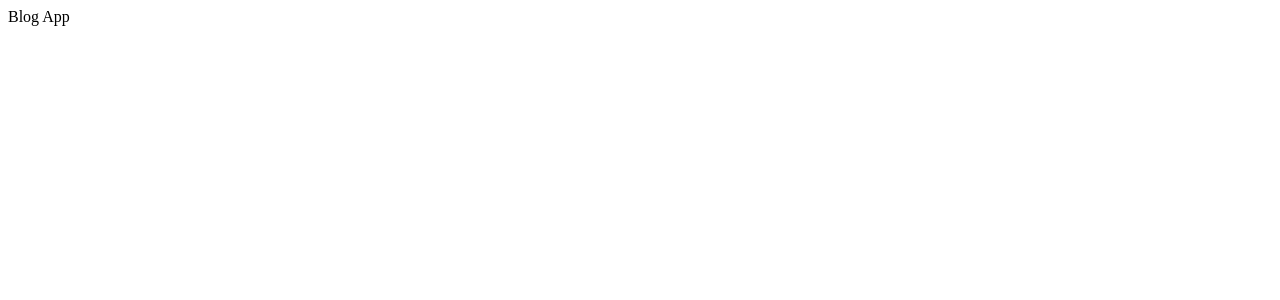
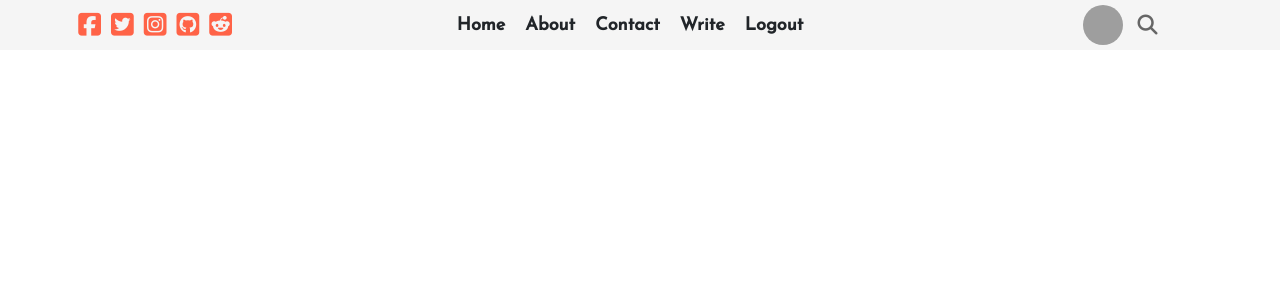
Before and after one commit to chanqoDev/handydandydevblog, a React (Create React App) app: page / in a window 1280 px wide. Shown: the top 300 px of the page. Built offline with nearby package versions, Linux system fonts and the light colour scheme; grey boxes are pictures that could not be loaded.

Commit message:
create Navbar and Social media icons, searchbar and Nav Menu

```diff
--- a/public/index.html
+++ b/public/index.html
@@ -9,8 +9,20 @@
       content=
       "Web site created using create-react-app"
     />
+
+  <!-- Bootstrap CSS -->
+  <link href="https://cdn.jsdelivr.net/npm/bootstrap@5.0.0/dist/css/bootstrap.min.css" rel="stylesheet" integrity="sha384-wEmeIV1mKuiNpC+IOBjI7aAzPcEZeedi5yW5f2yOq55WWLwNGmvvx4Um1vskeMj0" crossorigin="anonymous">
+  <script src="https://cdn.jsdelivr.net/npm/bootstrap@5.0.0/dist/js/bootstrap.bundle.min.js" integrity="sha384-p34f1UUtsS3wqzfto5wAAmdvj+osOnFyQFpp4Ua3gs/ZVWx6oOypYoCJhGGScy+8" crossorigin="anonymous"></script>
+  <!-- Font Awesome -->
+  <script src="https://kit.fontawesome.com/b10ccc524b.js" crossorigin="anonymous"></script>
+
     <link rel="preconnect" href="https://fonts.googleapis.com">
     <link href="https://fonts.googleapis.com/css2?family=Josefin+Sans:wght@100;200;300;400;500&family=Varela&family=Varela+Round&display=swap" rel="stylesheet">
+<style>
+      * {
+        margin: 0;
+      }
+    </style>
     <title>Handy Dandy Blog</title>
   </head>
 
--- a/src/App.js
+++ b/src/App.js
@@ -1,5 +1,11 @@
+import TopBar from "./topbar/topBar";
+
 function App() {
-  return <div className="App"> Blog App </div>;
+  return (
+    <>
+      <TopBar />
+    </>
+  );
 }
 
 export default App;
--- /dev/null
+++ b/src/topbar/topBar.jsx
@@ -0,0 +1,32 @@
+import "./topbar.css";
+
+export default function TopBar() {
+  return (
+    <div className="top">
+      <div className="topLeft">
+        <i className="topIcon fab fa-facebook-square"></i>
+        <i className="topIcon fab fa-twitter-square"></i>
+        <i className="topIcon fab fa-instagram-square"></i>
+        <i className="topIcon fab fa-github-square"></i>
+        <i className="topIcon fab fa-reddit-square"></i>
+      </div>
+      <div className="topCenter">
+        <ul className="topList">
+          <li className="topListItem">Home</li>
+          <li className="topListItem">About</li>
+          <li className="topListItem">Contact</li>
+          <li className="topListItem">Write</li>
+          <li className="topListItem">Logout</li>
+        </ul>
+      </div>
+      <div class="topRight">
+        <img
+          className="topImg"
+          src="https://avatars.githubusercontent.com/u/8496716?v=4"
+          alt="Myself as a crypto punk"
+        />
+        <i className="topSearchIcon fas fa-search"></i>
+      </div>
+    </div>
+  );
+}
--- /dev/null
+++ b/src/topbar/topbar.css
@@ -0,0 +1,55 @@
+.top {
+    width: 100%;
+    height: 50px;
+    background-color: whitesmoke;
+    position: sticky;
+    top: 0;
+    display:flex;
+    align-items: center;
+    font-family: 'Josefin Sans', sans-serif;
+}
+
+.topLeft, .topRight {
+    flex: 3;
+    display: flex;
+    align-items: center;
+    justify-content: center;
+ }
+
+.topCenter{
+    flex: 6;
+}
+.topIcon {
+    font-size: 26px;
+    margin-right: 10px;
+    color: tomato;
+    cursor: pointer;
+}
+
+.topImg {
+    width: 40px;
+    height: 40px;
+    border-radius: 50%;
+    object-fit: cover;
+}
+.topList {
+    display: flex;
+    justify-content: center;
+    margin: 0;
+    padding: 0;
+    list-style: none;
+}
+
+.topListItem {
+    margin-right: 20px;
+    font-size: 18px;
+    font-weight: 600;
+    cursor: pointer;
+}
+
+.topSearchIcon {
+    font-size: 20px;
+    color: #666;
+    cursor: pointer;
+    margin-left: 15px;
+}
```
